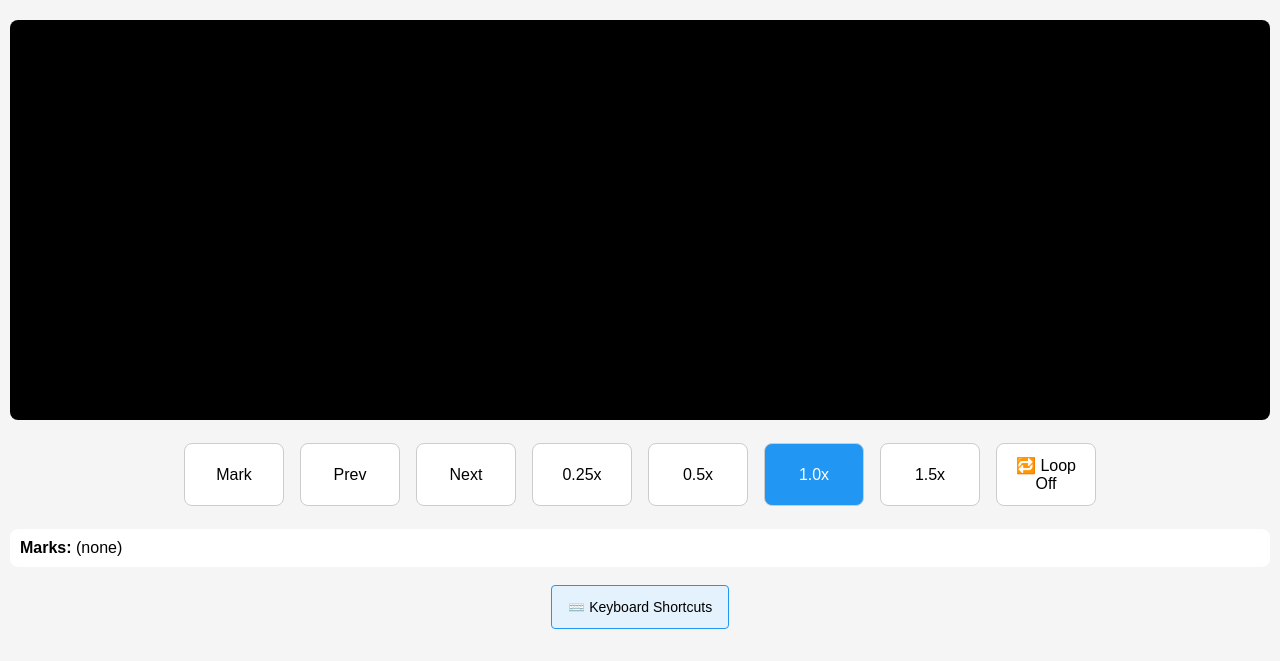
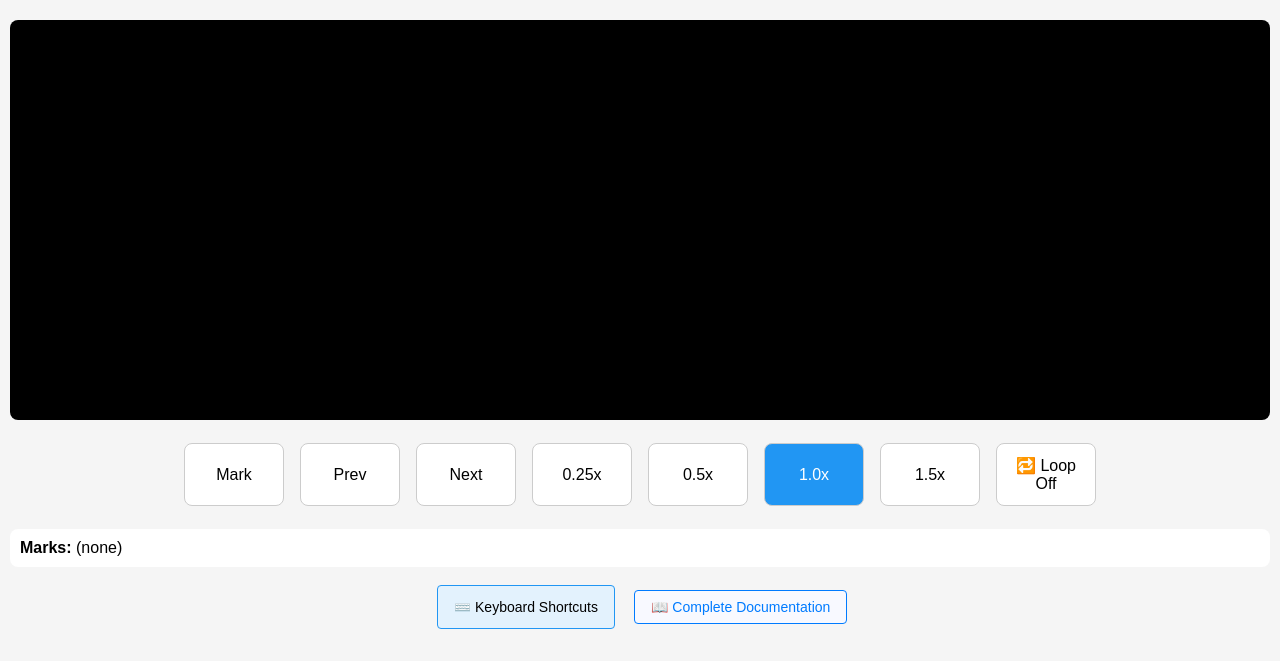
Before and after one commit to cydu-cloud/youtube-video-analyzer, a plain HTML site: page index.html in a window 1280 px wide. Shown: the part 139-800 px from the top of the page. Drawn offline with Linux system fonts and the light colour scheme.

```diff
--- a/index.html
+++ b/index.html
@@ -225,8 +225,11 @@
 
 <div id="marks"><strong>Marks:</strong> <span id="markList">(none)</span></div>
 
-<div style="text-align: center; margin: 10px 0;">
+<div style="display: flex; justify-content: center; align-items: center; gap: 15px; margin: 10px 0; flex-wrap: wrap;">
   <button onclick="toggleKeyboardHelp()" style="background: #e3f2fd; border: 1px solid #2196f3; padding: 8px 16px; border-radius: 4px; font-size: 14px;">⌨️ Keyboard Shortcuts</button>
+  <a href="https://github.com/cydu-cloud/youtube-video-analyzer#readme" target="_blank" style="color: #007bff; text-decoration: none; font-size: 14px; padding: 8px 16px; border: 1px solid #007bff; border-radius: 4px; background: #f8f9ff;">
+    📖 Complete Documentation
+  </a>
 </div>
 
 <div id="keyboardHelp" style="display: none; background: #f8f9fa; border: 1px solid #dee2e6; border-radius: 8px; padding: 15px; margin: 10px 0; font-size: 14px;">
```
Also changed, not shown: 3 other files.
